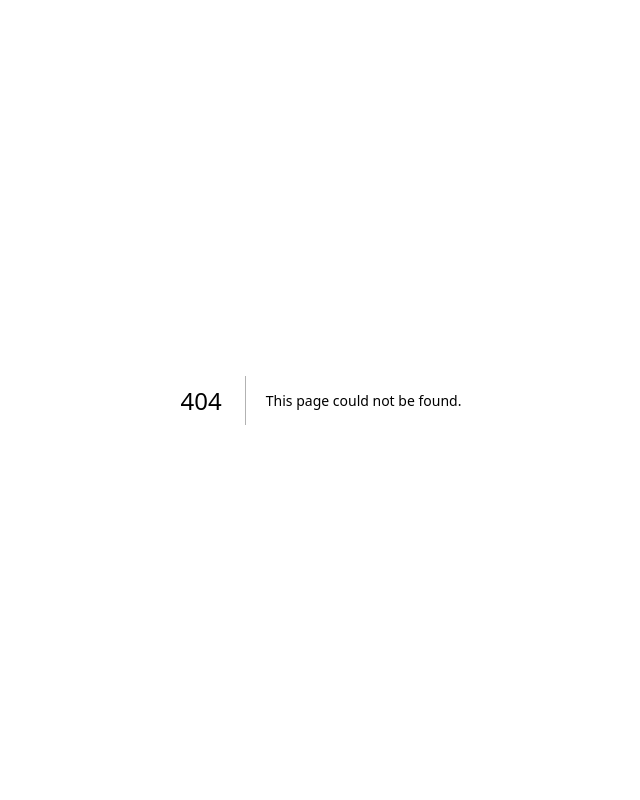
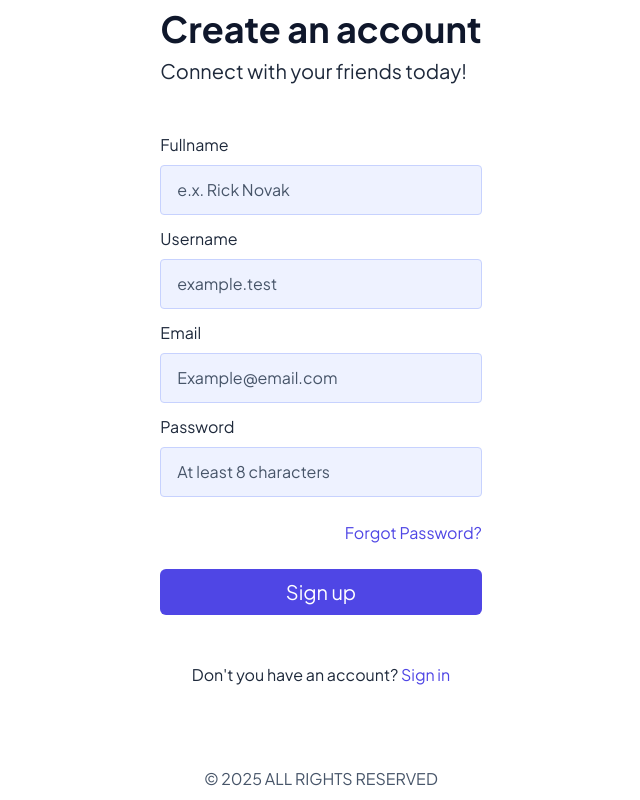
Before and after one commit to NeZox-off/social-network-web, a Next.js app: page /a/sign-up in a window 1280 px wide. Before the commit this address had no page. Shown: the whole page, without its empty margins (319-959 px from the left). Built offline with nearby package versions, Linux system fonts and the light colour scheme.

Commit message:
finily ui update sign-in page and finished ui part in sign-up page

```diff
--- /dev/null
+++ b/app/a/sign-in/page.tsx
@@ -0,0 +1,3 @@
+import { SignInPage } from '@/views/sign-in'
+
+export default SignInPage
--- /dev/null
+++ b/app/a/sign-up/page.tsx
@@ -0,0 +1,3 @@
+import { SignUpPage } from '@/views/sign-up'
+
+export default SignUpPage
--- a/src/views/sign-in/ui/SignInPage.tsx
+++ b/src/views/sign-in/ui/SignInPage.tsx
@@ -25,9 +25,9 @@ export const SignInPage = ({}: SignInPageProps) => {
 		<article className="p-8 h-dvh w-full flex justify-center items-center">
 			<div className="container mx-auto px-3">
 				<div className="flex flex-col items-center">
-					<div className="max-w-[26.875rem] flex flex-col space-y-12 mb-28">
+					<div className="max-w-[26.875rem] flex flex-col space-y-12 mb-20">
 						<div>
-							<h1 className="text-4xl text-slate-900 font-bold text-center mb-7">
+							<h1 className="text-4xl text-slate-900 font-bold text-center mb-2">
 								Welcome Back 👋
 							</h1>
 							<p className="text-xl">
@@ -37,7 +37,7 @@ export const SignInPage = ({}: SignInPageProps) => {
 						</div>
 						<form
 							onSubmit={handleSubmit(onSubmitSignInForm)}
-							className="flex flex-col w-full items-end space-y-6"
+							className="flex flex-col w-full items-end space-y-3"
 						>
 							<div className="w-full space-y-6">
 								<Label className="w-full">
--- a/src/views/sign-up/index.ts
+++ b/src/views/sign-up/index.ts
@@ -0,0 +1 @@
+export * from './ui/SignUpPage'
--- /dev/null
+++ b/src/views/sign-up/model/schema.ts
@@ -0,0 +1,14 @@
+import { z } from 'zod'
+
+const regex = new RegExp(/^[\w-\.]+@([\w-]+\.)+[\w-]{2,4}$/g)
+
+const registerFormSchema = z.object({
+	fullname: z.string().min(2, 'Full name should at least 2 characters!'),
+	username: z.union([z.string(), z.null()]).default(null),
+	email: z.string().email('Email is required!').regex(regex),
+	password: z.string().min(8, 'Password should at least 8 characters!'),
+})
+
+type RegisterFormType = z.infer<typeof registerFormSchema>
+
+export { registerFormSchema, type RegisterFormType }
--- a/src/views/sign-up/ui/SignUpPage.tsx
+++ b/src/views/sign-up/ui/SignUpPage.tsx
@@ -1,6 +1,103 @@
-import styles from './sign-up.module.scss'
+'use client'
+import { routeConfig } from '@/shared/config'
+import { Button, Input, Label } from '@/shared/ui'
+import Link from 'next/link'
+import { useForm } from 'react-hook-form'
+import { zodResolver } from '@hookform/resolvers/zod'
+import { registerFormSchema } from '../model/schema'
+
 interface SignUpPageProps {}
 
+const fields: {
+	title: string
+	type: 'text' | 'email' | 'password'
+	formRegister: 'email' | 'password' | 'username' | 'fullname'
+	placeholder: string
+}[] = [
+	{
+		title: 'Fullname',
+		type: 'text',
+		formRegister: 'fullname',
+		placeholder: 'e.x. Rick Novak',
+	},
+	{
+		title: 'Username',
+		type: 'text',
+		formRegister: 'username',
+		placeholder: 'example.test',
+	},
+	{
+		title: 'Email',
+		type: 'text',
+		formRegister: 'email',
+		placeholder: 'Example@email.com',
+	},
+	{
+		title: 'Password',
+		type: 'password',
+		formRegister: 'password',
+		placeholder: 'At least 8 characters',
+	},
+]
+
 export const SignUpPage = ({}: SignUpPageProps) => {
-	return <div></div>
+	const { register, handleSubmit } = useForm({
+		resolver: zodResolver(registerFormSchema),
+		defaultValues: {
+			username: null,
+		},
+		mode: 'onSubmit',
+	})
+
+	const onSubmitSignInForm = (values: { email: string; password: string }) => {
+		console.log(values)
+	}
+
+	return (
+		<article className="p-8 h-dvh w-full flex justify-center items-center">
+			<div className="container mx-auto px-3">
+				<div className="flex flex-col items-center">
+					<div className="max-w-[26.875rem] flex flex-col space-y-12 mb-20">
+						<div>
+							<h1 className="text-4xl text-slate-900 font-bold text-center mb-2">
+								Create an account
+							</h1>
+							<p className="text-xl">Connect with your friends today!</p>
+						</div>
+						<form
+							onSubmit={handleSubmit(onSubmitSignInForm)}
+							className="flex flex-col w-full items-end space-y-6"
+						>
+							<div className="w-full space-y-3">
+								{fields.map((field) => (
+									<Label className="w-full" key={field.title}>
+										{field.title}
+										<Input
+											variant={'primary'}
+											type={field.type}
+											placeholder={field.placeholder}
+											{...register(field.formRegister)}
+										/>
+									</Label>
+								))}
+							</div>
+							<Link href={routeConfig.password_recovery}>Forgot Password?</Link>
+							<Button
+								type="submit"
+								variant={'primary'}
+								className="w-full text-xl py-2"
+							>
+								Sign up
+							</Button>
+						</form>
+						<p className="text-center">
+							Don&apos;t you have an account?{' '}
+							<Link href={routeConfig.sign_in}>Sign in</Link>
+						</p>
+					</div>
+					<p className="text-muted">© 2025 ALL RIGHTS RESERVED</p>
+				</div>
+			</div>
+		</article>
+	)
 }
--- a/src/views/sign-up/ui/sign-up.module.scss
+++ /dev/null
@@ -1,5 +0,0 @@
-.register {
-    &__section {
-
-    }
-}
```
